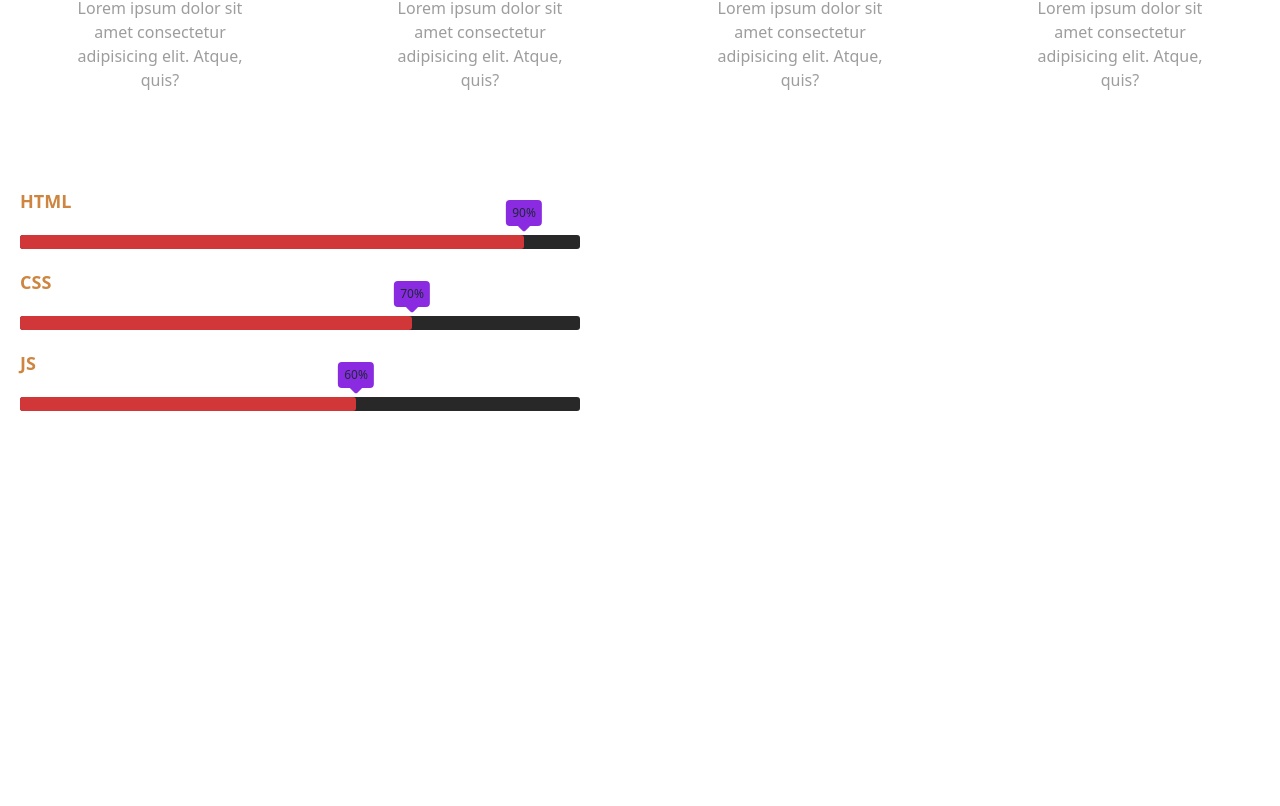
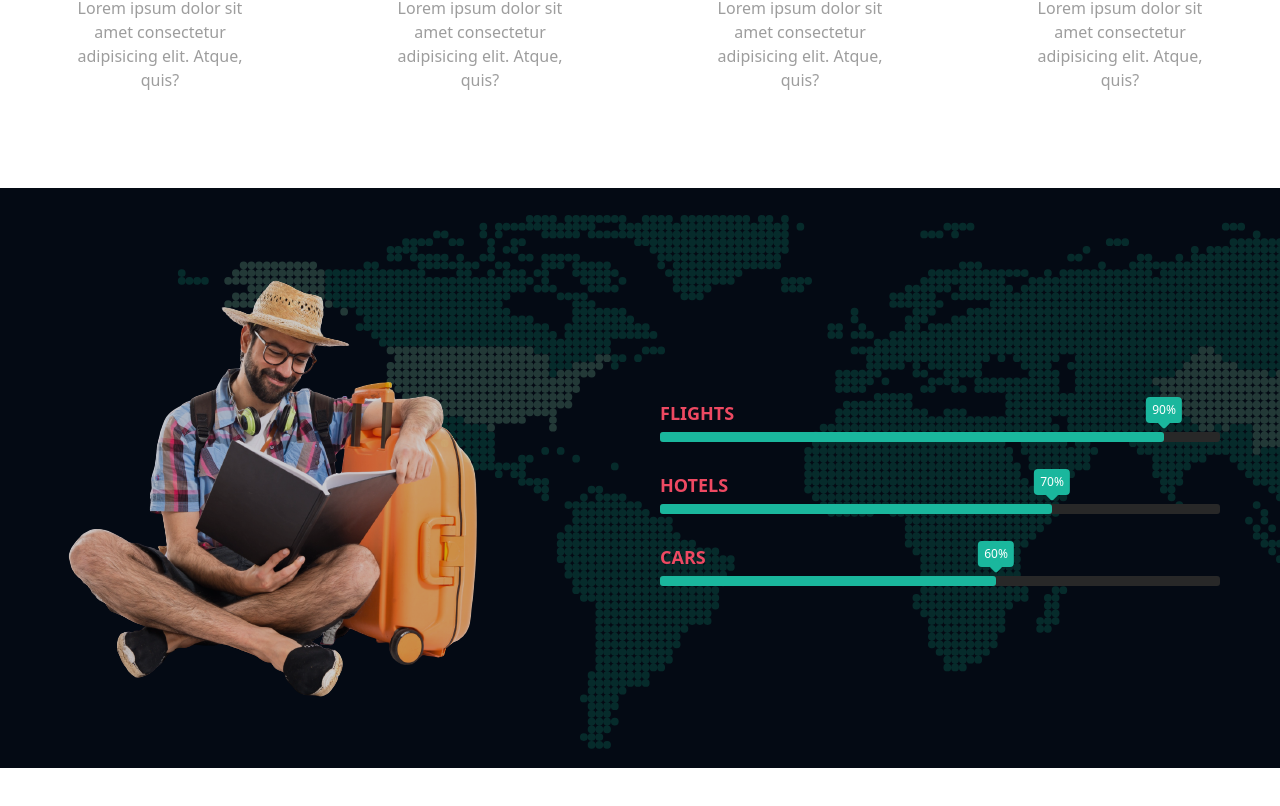
Before and after one commit to EmranAli-15/Travel-Client, a React (Vite) app: page / in a window 1280 px wide. Shown: the part 1449-2255 px from the top of the page. Built offline with nearby package versions, Linux system fonts and the light colour scheme.

Commit message:
happy client section complete

```diff
--- a/src/pages/home/Home.css
+++ b/src/pages/home/Home.css
@@ -103,7 +103,7 @@
 .popular-place-card:hover img {
     scale: 120%;
     overflow: hidden;
-    transition: 500ms;
+    transition: 0.7s;
 }
 
 .popular-place-card .divided-line {
@@ -190,20 +190,20 @@
 .skill-name {
     font-size: 18px;
     font-weight: 700;
-    color: peru;
+    color: #ee4962;
     text-transform: uppercase;
-    margin: 20px 0;
+    margin: 30px 0 5px 0;
 }
 
 .skill-bar {
-    height: 14px;
+    height: 10px;
     background: #282828;
     border-radius: 3px;
 }
 
 .skill-percentage {
-    height: 14px;
-    background: #d13639;
+    height: 10px;
+    background: #1ab79d;
     border-radius: 3px;
     position: relative;
 }
@@ -216,7 +216,8 @@
     content: attr(per);
     position: absolute;
     padding: 4px 6px;
-    background: blueviolet;
+    background: #1ab79d;
+    color: white;
     border-radius: 4px;
     font-size: 12px;
     top: -35px;
@@ -229,7 +230,7 @@
     position: absolute;
     width: 10px;
     height: 10px;
-    background: blueviolet;
+    background: #1ab79d;
     top: -15px;
     right: 0;
     transform: translateX(50%) rotate(45deg);
@@ -244,6 +245,14 @@
     to {
         width: 100%;
     }
+}
+
+.happy-client-bg {
+    background-image: url(../../assets/home/world-map.svg);
+    background-repeat: no-repeat;
+    background-size: cover;
+    background-color: #393c46;
+    background-blend-mode: multiply;
 }
 
 
--- a/src/pages/home/Home.jsx
+++ b/src/pages/home/Home.jsx
@@ -12,8 +12,8 @@ const Home = () => {
             <div className='max-w-7xl mx-auto'>
                 <PopularPlace></PopularPlace>
                 <WhyBest></WhyBest>
-                <HappyCustomers></HappyCustomers>
             </div>
+            <HappyCustomers></HappyCustomers>
 
         </div>
     );
--- a/src/pages/home/components/HappyCustomers.jsx
+++ b/src/pages/home/components/HappyCustomers.jsx
@@ -1,5 +1,7 @@
 import React, { useEffect, useRef, useState } from 'react';
 import '../Home.css'
+
+import happyClient from '../../../assets/home/happy-client.png'
 
 const HappyCustomers = () => {
     const [isIntersecting, setIsIntersecting] = useState(false);
@@ -31,10 +33,14 @@ const HappyCustomers = () => {
 
 
     return (
-        <div className='mt-24'>
-            <div ref={skillsRef} className={`skills ${isIntersecting ? 'animate' : ''}`}>
+        <div className='mt-24 happy-client-bg w-full'>
+            <div className='md:flex items-center max-w-[1400px] mx-auto py-5 md:py-16'>
+                <div className='md:w-1/2'>
+                    <img className='opacity-80' src={happyClient} alt="" />
+                </div>
+                <div ref={skillsRef} className={`skills ${isIntersecting ? 'animate' : ''} md:w-1/2`}>
                     <div className='skill'>
-                    <div className='skill-name'>HTML</div>
+                        <div className='skill-name'>FLIGHTS</div>
                         <div className='skill-bar'>
                             <div className='skill-percentage' per="90%" style={{ maxWidth: "90%" }}>
 
@@ -43,7 +49,7 @@ const HappyCustomers = () => {
                     </div>
 
                     <div className='skill'>
-                    <div className='skill-name'>CSS</div>
+                        <div className='skill-name'>HOTELS</div>
                         <div className='skill-bar'>
                             <div className='skill-percentage' per="70%" style={{ maxWidth: "70%" }}>
 
@@ -52,10 +58,11 @@ const HappyCustomers = () => {
                     </div>
 
                     <div className='skill'>
-                    <div className='skill-name'>JS</div>
+                        <div className='skill-name'>CARS</div>
                         <div className='skill-bar'>
                             <div className='skill-percentage' per="60%" style={{ maxWidth: "60%" }}>
 
+                            </div>
                         </div>
                     </div>
                 </div>
```
Also changed, not shown: src/pages/home/components/WhyBest.jsx (+0 -9 lines), src/assets/home/happy-client.png (added), src/assets/home/world-map.svg (added). Lines whose indentation alone changed are shown as unchanged.
